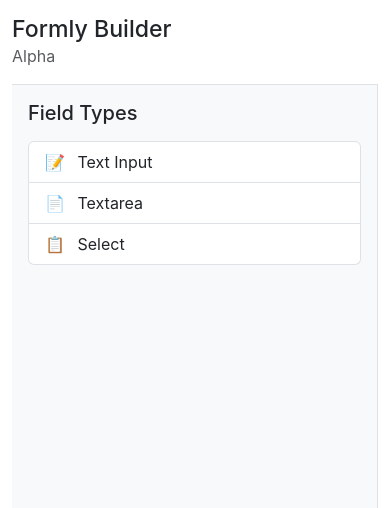
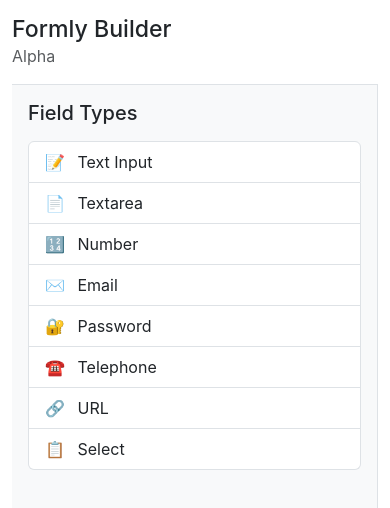
Before and after one commit to rbalet/ngx-formly-builder, an Angular app: page / in a window 390 px wide. Shown: the top 508 px of the page. Built offline with nearby package versions, Linux system fonts and the light colour scheme; what @ngx-formly/bootstrap, @ngx-formly/core would draw is missing.

Commit message:
feat(fields): add number, email, password, telephone & url field types
Co-authored-by: rbalet <44493964+rbalet@users.noreply.github.com>

```diff
--- a/src/app/app.ts
+++ b/src/app/app.ts
@@ -16,14 +16,27 @@ export class App {
   $selectedField = signal<FormlyFieldConfig | null>(null);
 
   onFieldSelect(fieldType: string) {
+    // Map field types to Formly type and HTML input type
+    let formlyType = fieldType;
+    let inputType: string | undefined;
+
+    if (fieldType === 'number' || fieldType === 'email' || fieldType === 'password' || fieldType === 'telephone' || fieldType === 'url') {
+      formlyType = 'input';
+      inputType = fieldType === 'telephone' ? 'tel' : fieldType;
+    }
+
     const newField: FormlyFieldConfig = {
       key: `field_${Date.now()}`,
-      type: fieldType,
+      type: formlyType,
       props: {
         label: `New ${fieldType.charAt(0).toUpperCase() + fieldType.slice(1)}`,
         placeholder: `Enter ${fieldType}`,
       },
     };
+
+    if (inputType) {
+      newField.props!.type = inputType;
+    }
 
     if (fieldType === 'select') {
       newField.props!.options = [
--- a/src/app/components/field-palette/field-palette.component.ts
+++ b/src/app/components/field-palette/field-palette.component.ts
@@ -44,6 +44,11 @@ export class FieldPaletteComponent {
   fieldTypes: FieldType[] = [
     { type: 'input', label: 'Text Input', icon: '📝' },
     { type: 'textarea', label: 'Textarea', icon: '📄' },
+    { type: 'number', label: 'Number', icon: '🔢' },
+    { type: 'email', label: 'Email', icon: '✉️' },
+    { type: 'password', label: 'Password', icon: '🔐' },
+    { type: 'telephone', label: 'Telephone', icon: '☎️' },
+    { type: 'url', label: 'URL', icon: '🔗' },
     { type: 'select', label: 'Select', icon: '📋' },
   ];
 
```
Also changed, not shown: 1 other file (tests, documents, lock files or other folders).
